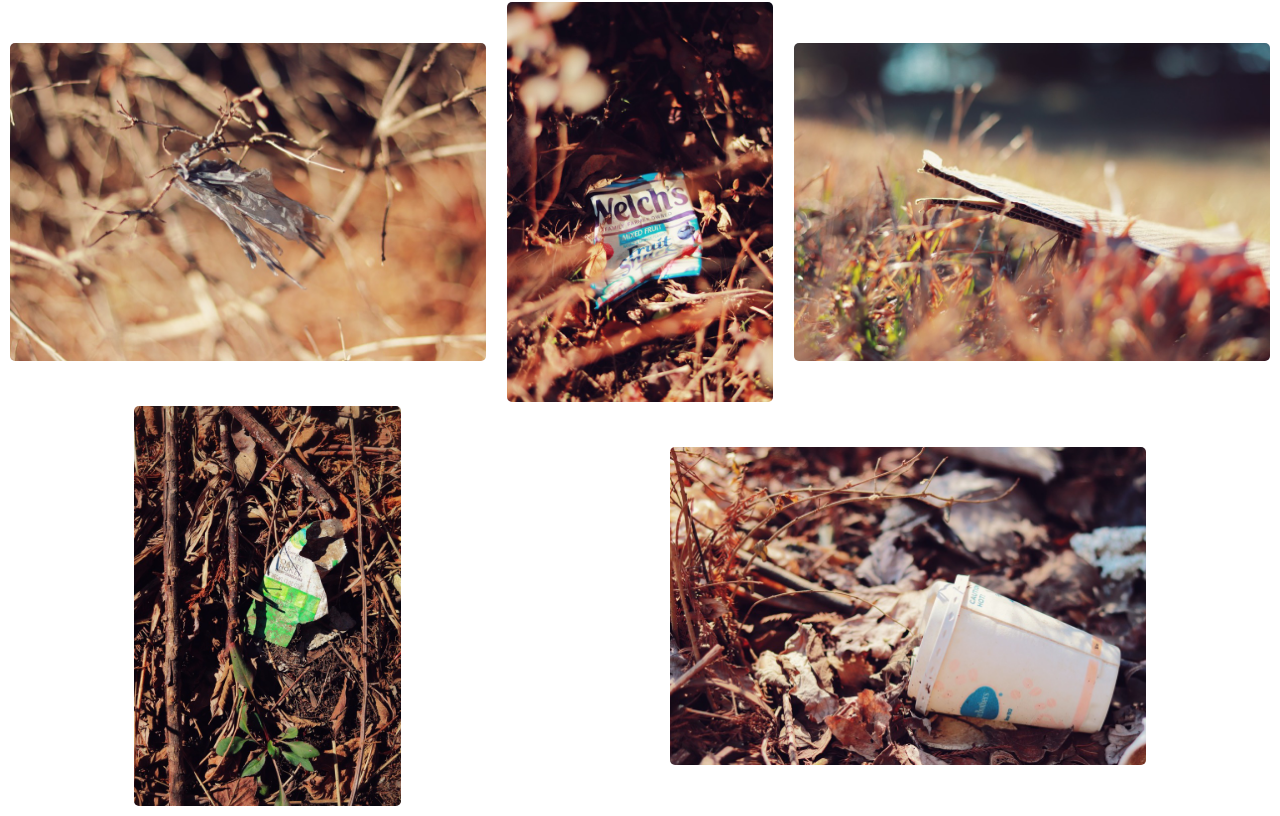
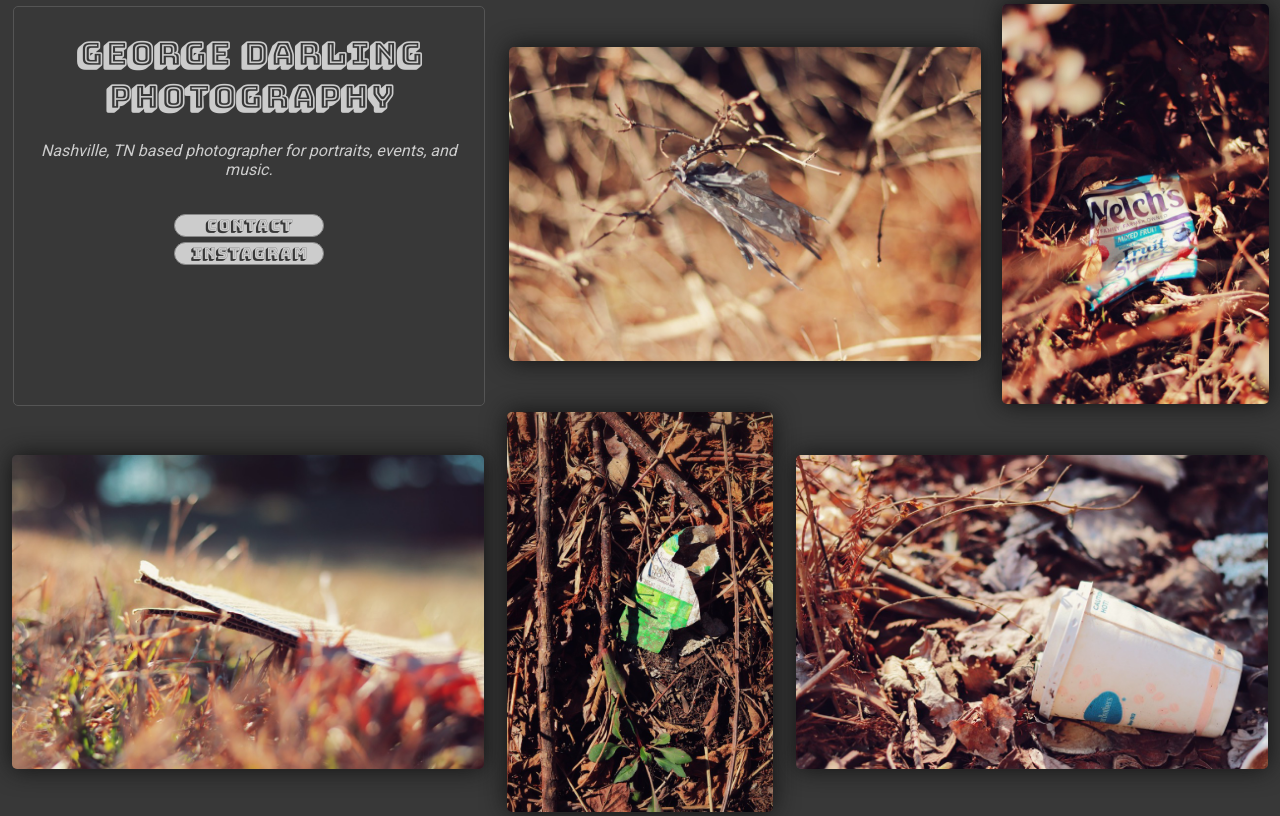
Before and after one commit to devgr/photo-ui, a Vue app in the folder photo-ui/: page / in a window 1280 px wide. Built offline with nearby package versions, Linux system fonts and the light colour scheme.

Commit message:
Working on buttons and content cards

```diff
--- a/photo-ui/index.html
+++ b/photo-ui/index.html
@@ -3,7 +3,8 @@
   <head>
     <meta charset="utf-8">
     <meta name="viewport" content="width=device-width,initial-scale=1.0">
-    <title>photo-ui</title>
+    <title>George Darling Photography</title>
+    <link href="https://fonts.googleapis.com/css?family=Bungee+Shade|Roboto" rel="stylesheet">
   </head>
   <body>
     <div id="app"></div>
--- a/photo-ui/src/App.vue
+++ b/photo-ui/src/App.vue
@@ -14,14 +14,39 @@ export default {
 html {
   margin: 0;
   color: #CCC;
-  font-family: 'Avenir', Helvetica, Arial, sans-serif;
-  box-sizing: border-box;
+  font-family: 'Roboto', sans-serif;
+}
+h1 {
+  font-family: 'Bungee Shade', sans-serif;
 }
 body {
   margin: 0;
   min-width: 480px;
+  background-color: #383838;
+  box-sizing: border-box;
 }
 #app {
 
 }
+.btn {
+  display: block;
+  font-family: 'Bungee Shade', sans-serif;
+  font-size: 16px;
+  border: 1px solid #888;
+  border-radius: 12px;
+  color: #383838;
+  background-color: #ccc;
+  margin: auto;
+  width: 150px;
+  padding: 0;
+  margin-bottom: 5px;
+  text-decoration: none;
+  box-sizing: border-box;
+}
+.btn:hover {
+  cursor: pointer;
+}
+.btn:active {
+  background-color: #aaa;
+}
 </style>
--- a/photo-ui/src/components/Card.vue
+++ b/photo-ui/src/components/Card.vue
@@ -1,15 +1,19 @@
 <template>
   <div class="wrapper">
     <div class="card">
-      <span class="helper"></span><img :src="config.imgsrc" />
+      <image-card v-if="config.type == 'image'" :config="config"/>
+      <content-card v-else-if="config.type == 'content'" :config="config"/>
     </div>
   </div>
 </template>
 
 <script>
+import ImageCard from './ImageCard'
+import ContentCard from './ContentCard'
 export default {
   name: 'Card',
   props: ['config'],
+  components: { ImageCard, ContentCard },
   data () {
     return {}
   }
@@ -23,23 +27,8 @@ export default {
 }
 .card{
   height: 400px;
-  /*width: 476px;*/
-  margin-right: auto;
-  margin-left: auto;
-  margin-top: 2px;
-  margin-bottom: 2px;
+  margin: 4px 2px;
   white-space: nowrap;
   text-align: center;
 }
-.card>img{
-  max-width: 476px;
-  max-height: 400px;
-  vertical-align: middle;
-  border-radius: 5px;
-}
-.helper{
-  display: inline-block;
-  height: 100%;
-  vertical-align: middle;
-}
 </style>
--- /dev/null
+++ b/photo-ui/src/components/ContentCard.vue
@@ -0,0 +1,35 @@
+<template>
+  <div class="outer">
+    <div class="inner">
+      <header-card v-if="config.view === 'header'" :config="config" />
+    </div>
+  </div>
+</template>
+
+<script>
+import HeaderCard from './HeaderCard'
+export default {
+  name: 'ContentCard',
+  props: ['config'],
+  components: { HeaderCard },
+  data () {
+    return {}
+  }
+}
+</script>
+
+<!-- Add "scoped" attribute to limit CSS to this component only -->
+<style scoped>
+div.outer{
+  width:472px;
+  height:400px;
+  margin: auto;
+  padding: 2px;
+}
+div.inner{
+  border: 1px solid #555;
+  border-radius: 5px;
+  padding: 5px;
+  height: 388px;
+}
+</style>
--- /dev/null
+++ b/photo-ui/src/components/HeaderCard.vue
@@ -0,0 +1,34 @@
+<template>
+  <div class="header-card">
+    <h1>George Darling Photography</h1>
+    <p class="subtitle">Nashville, TN based photographer for portraits, events, and music.</p>
+    <br />
+    <a v-on:click="contact();" class="btn">Contact</a>
+    <a class="btn" href="https://www.instagram.com/georgedphotos/">Instagram</a>
+  </div>
+</template>
+
+<script>
+export default {
+  name: 'HeaderCard',
+  props: ['config'],
+  data () {
+    return {}
+  },
+  methods: {
+    contact () {
+
+    }
+  }
+}
+</script>
+
+<!-- Add "scoped" attribute to limit CSS to this component only -->
+<style scoped>
+.header-card{
+  white-space: normal;
+}
+.subtitle{
+  font-style: italic;
+}
+</style>
--- a/photo-ui/src/components/Home.vue
+++ b/photo-ui/src/components/Home.vue
@@ -1,6 +1,6 @@
 <template>
   <div class="home">
-    <Card v-for="(config, key) in cards" :config="config" :key="key"></Card>
+    <card v-for="(config, key) in cards" :config="config" :key="key"></card>
   </div>
 </template>
 
@@ -13,19 +13,28 @@ export default {
     return {
       cards: [
         {
-          imgsrc: 'static/img/IMG_1075-01.jpg'
+          type: 'content',
+          view: 'header'
         },
         {
-          imgsrc: 'static/img/IMG_1081-01.jpg'
+          type: 'image',
+          imgSrc: 'static/img/IMG_1075-01.jpg'
         },
         {
-          imgsrc: 'static/img/IMG_1106-01.jpg'
+          type: 'image',
+          imgSrc: 'static/img/IMG_1081-01.jpg'
         },
         {
-          imgsrc: 'static/img/IMG_1128-02.jpg'
+          type: 'image',
+          imgSrc: 'static/img/IMG_1106-01.jpg'
         },
         {
-          imgsrc: 'static/img/IMG_1129-01.jpg'
+          type: 'image',
+          imgSrc: 'static/img/IMG_1128-02.jpg'
+        },
+        {
+          type: 'image',
+          imgSrc: 'static/img/IMG_1129-01.jpg'
         }
       ]
     }
--- /dev/null
+++ b/photo-ui/src/components/ImageCard.vue
@@ -0,0 +1,31 @@
+<template>
+  <span>
+    <span class="helper"></span><img class="wrapped-img" :src="config.imgSrc" />
+  </span>
+</template>
+
+<script>
+export default {
+  name: 'ImageCard',
+  props: ['config'],
+  data () {
+    return {}
+  }
+}
+</script>
+
+<!-- Add "scoped" attribute to limit CSS to this component only -->
+<style scoped>
+img.wrapped-img{
+  max-width: 472px;
+  max-height: 400px;
+  vertical-align: middle;
+  border-radius: 5px;
+  box-shadow: 0px 0px 25px #111;
+}
+.helper{
+  display: inline-block;
+  height: 100%;
+  vertical-align: middle;
+}
+</style>
```
